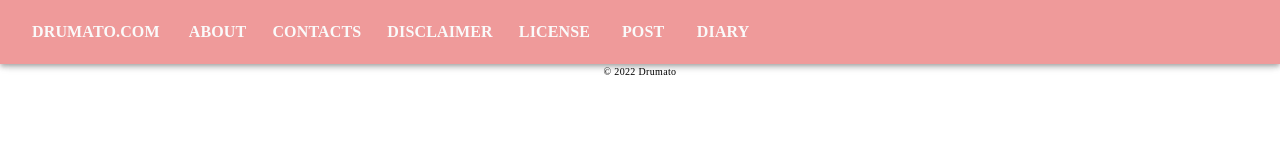
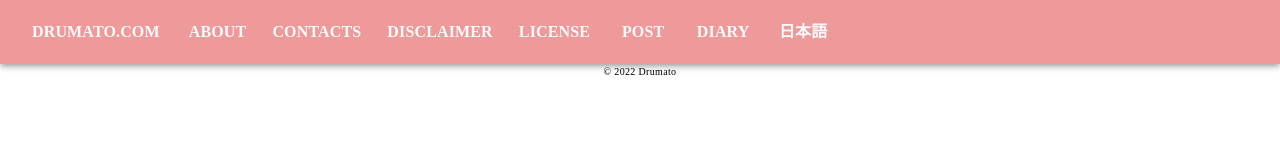
Before and after one commit to Drumato/drumato.comv2, a Next.js app: page / in a window 1280 px wide. Shown: the top 160 px of the page. Built offline with nearby package versions, Linux system fonts and the light colour scheme; a web font is replaced by a local one.

Commit message:
feat: switching site's language
Signed-off-by: Drumato <drumato43@gmail.com>

```diff
--- a/src/components/BlogHeader.tsx
+++ b/src/components/BlogHeader.tsx
@@ -8,6 +8,7 @@ import { Stack } from "@mui/material";
 import useMobileMode from "~/hooks/useMobileMode";
 import BlogHeaderInMobile from "./BlogHeaderInMobile";
 import { categoryPath } from "~/utils/siteLink";
+import { japanese } from "~/locales/supported";
 
 type BlogHeaderProps = {
   siteTitle: string;
@@ -54,6 +55,11 @@ const BlogHeader = (props: BlogHeaderProps): JSX.Element => {
                 ></BlogCategory>
               );
             })}
+
+            <BlogCategory
+              categoryName={loc.rawLocale === japanese ? "ENGLISH" : "日本語"}
+              categoryPath={loc.rawLocale === japanese ? "/en" : "/ja"}
+            ></BlogCategory>
           </Stack>
         </Toolbar>
       </AppBar>
```
